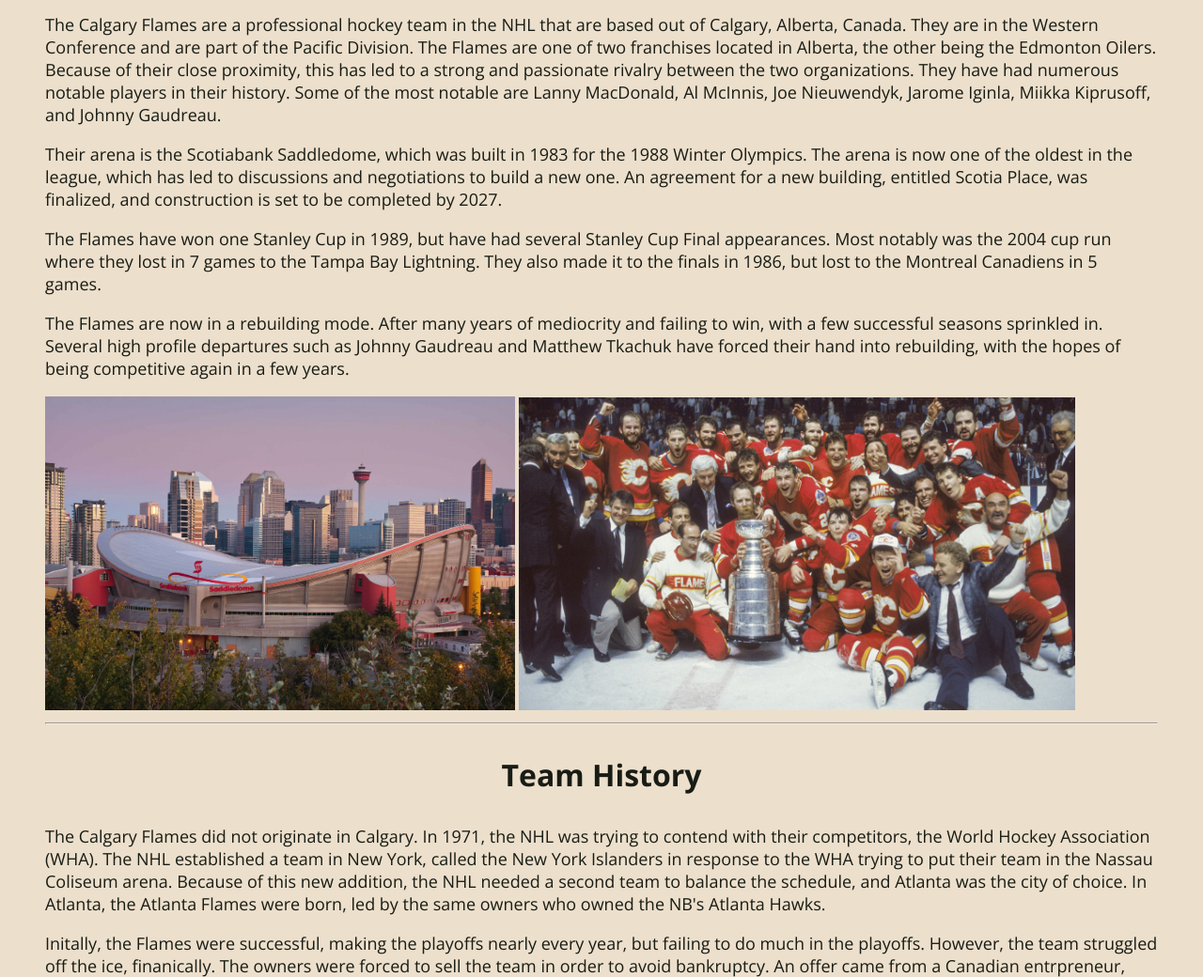
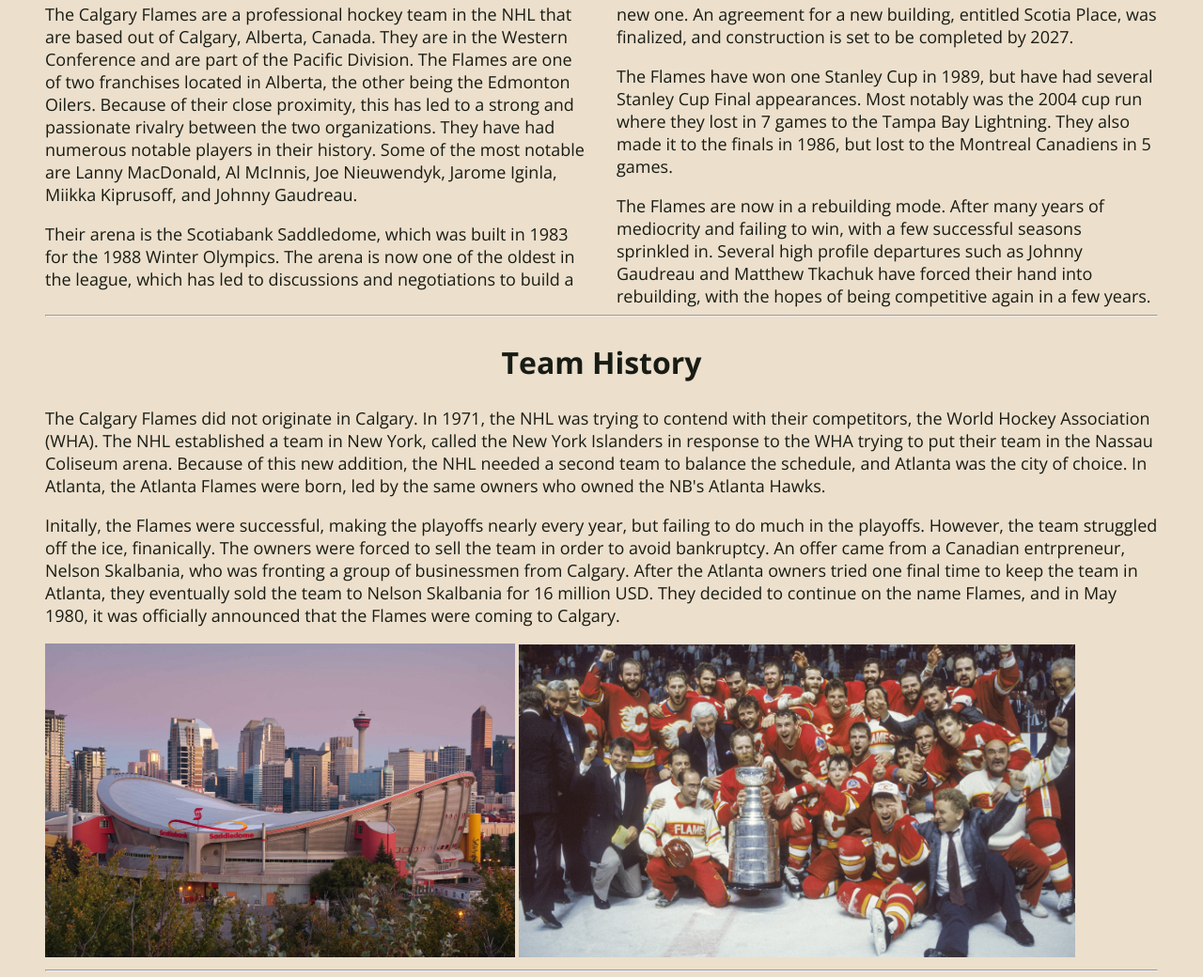
Before and after one commit to vancoder1/ijj-wiki, a plain HTML site: page articles/jarens_page.html in a window 1280 px wide. Shown: the part 606-1646 px from the top of the page at 94% size. Drawn offline with nearby package versions, Linux system fonts and the light colour scheme.

Commit message:
added multicol layout to about section

```diff
--- a/articles/jarens_page.html
+++ b/articles/jarens_page.html
@@ -24,9 +24,9 @@
                 <h1>The Calgary Flames</h1>
                 <img src="../resources/images/flames.png" alt="Calgary Flames Logo" width="300">
             </section>
-
             <article id="about">
                 <h2 class="section-header">About the Team</h2>
+                <div class="about-text">
                     <p>The Calgary Flames are a professional hockey team in the NHL that are based out of Calgary, Alberta, Canada. They are in the Western Conference and are part of the Pacific Division. The Flames are
                         one of two franchises located in Alberta, the other being the Edmonton Oilers. Because of their close proximity, this has led to a strong and passionate rivalry between the two organizations.
                         They have had numerous notable players in their history. Some of the most notable are Lanny MacDonald, Al McInnis, Joe Nieuwendyk, Jarome Iginla, Miikka Kiprusoff, and Johnny Gaudreau.</p>
@@ -37,12 +37,10 @@
                     <p>The Flames are now in a rebuilding mode. After many years of mediocrity and failing to win, with a few successful seasons sprinkled in. Several high profile departures such as
                         Johnny Gaudreau and Matthew Tkachuk have forced their hand into rebuilding, with the hopes of being competitive again in a few years.
                     </p>
-                <img src="../resources/images/saddledome.jpg" alt="saddledome" width = 500>
-                <img src="../resources/images/stanley_cup.jpg" alt="Stanley Cup" width = 592>
+                </div>
             </article>
-
             <hr>
-            <sarticle id="history">
+            <article id="history">
                 <h2 class="section-header">Team History</h2>
                 <p>The Calgary Flames did not originate in Calgary. In 1971, the NHL was trying to contend with their competitors, the World Hockey Association (WHA). The NHL established a team in New York,
                     called the New York Islanders in response to the WHA trying to put their team in the Nassau Coliseum arena. Because of this new addition, the NHL needed a second team to balance the
@@ -53,6 +51,11 @@
                     in May 1980, it was officially announced that the Flames were coming to Calgary.
                 </p>
             </article>
+
+            <section id="images">
+                <img src="../resources/images/saddledome.jpg" alt="saddledome" width = 500>
+                <img src="../resources/images/stanley_cup.jpg" alt="Stanley Cup" width = 592>
+            </section>
             <hr>
             <article id="data">
                 <h2 class="section-header">Team Stats (Last 5 years)</h2>
--- a/resources/css/articles/jarens.css
+++ b/resources/css/articles/jarens.css
@@ -20,7 +20,17 @@ body {
 .section-header {
     font-size: 2rem;
     text-align: center;
-    margin: 2rem;
+}
+
+
+.about-text {
+    column-count: 2;
+    column-gap: 2rem;
+    break-inside: avoid;
+}
+
+.about-text>p {
+    margin-top: 0;
 }
 
 /* Stats section styling */
```
Lines whose indentation alone changed are shown as unchanged.
